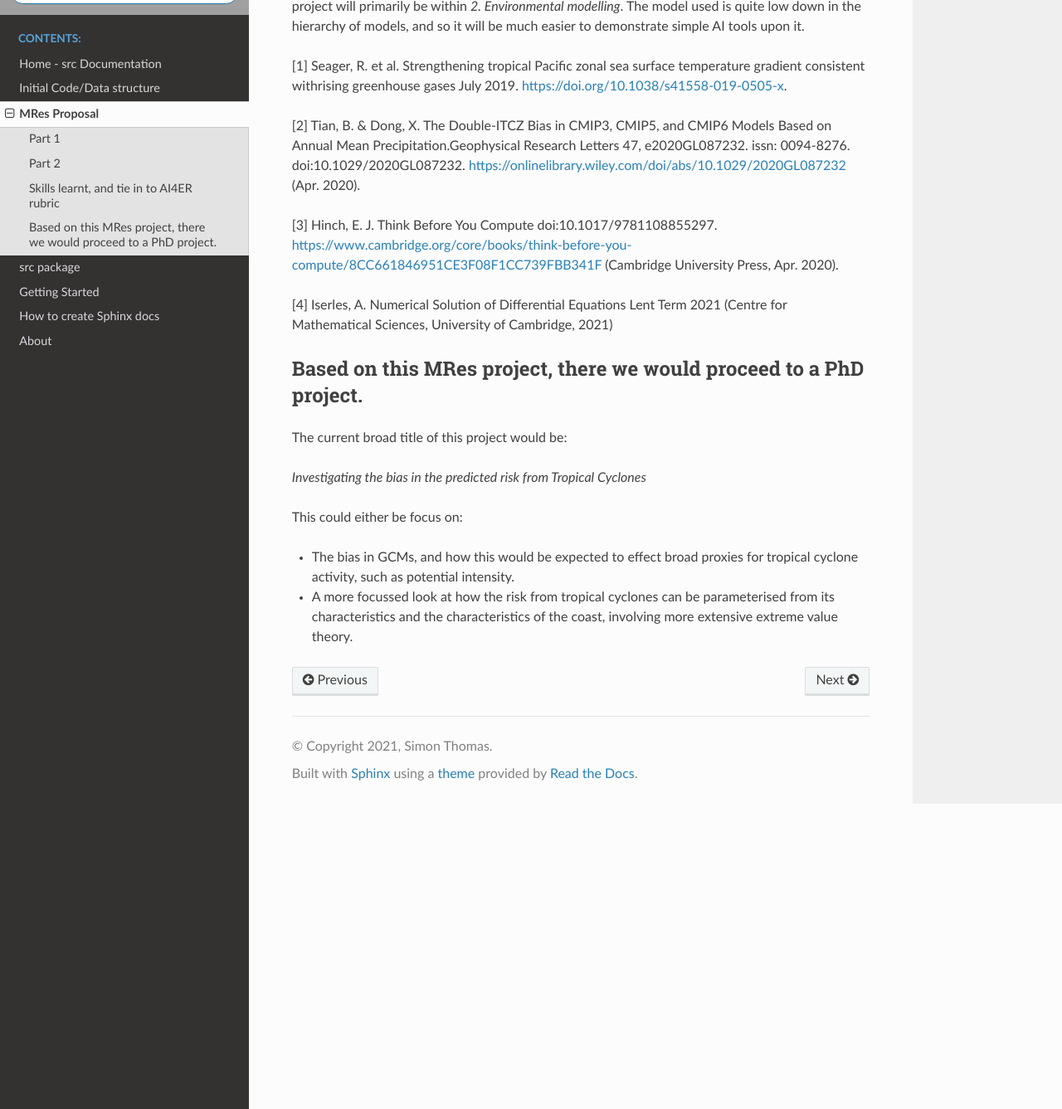
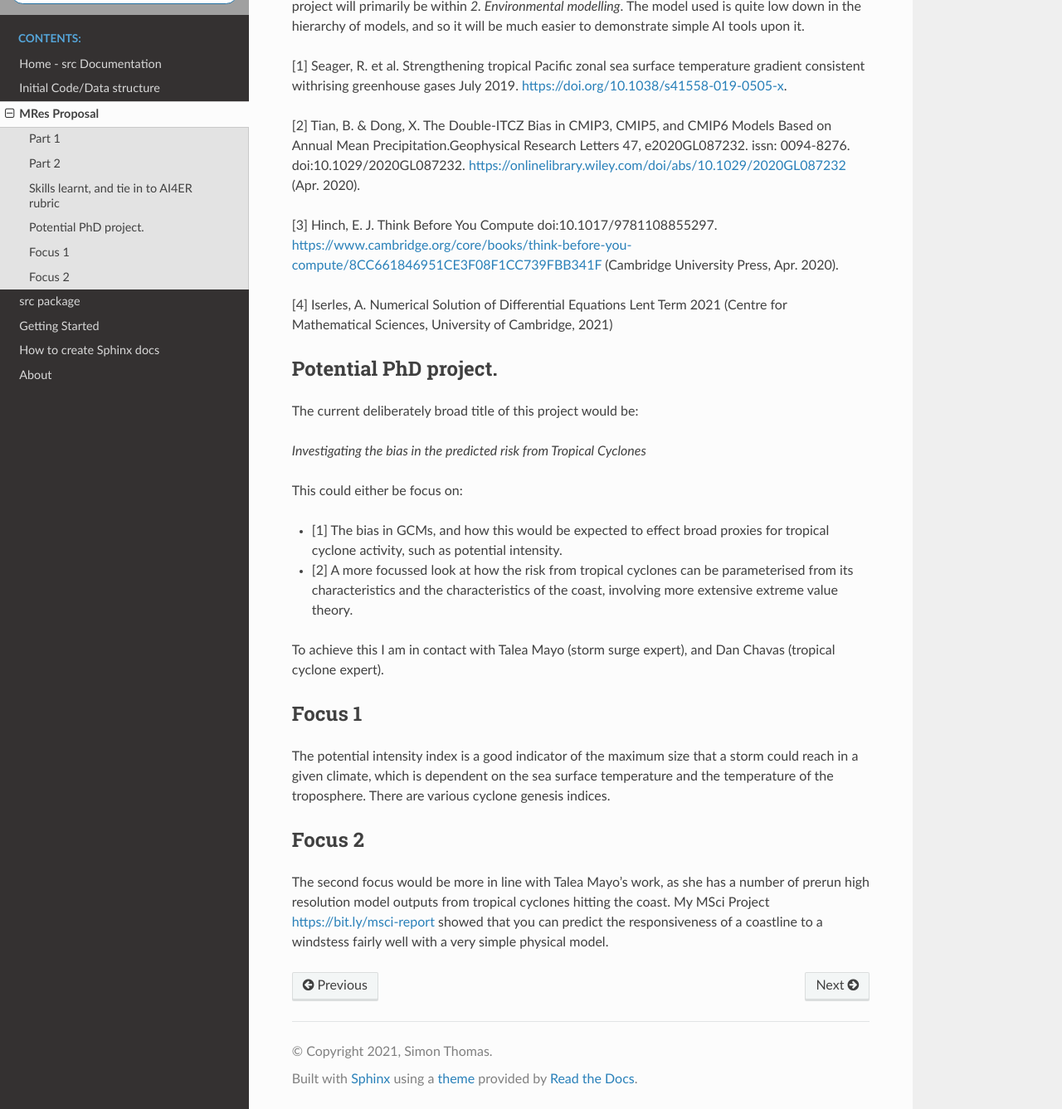
Before and after one commit to sdat2/seager19, a Sphinx documentation site: the page built from docs/MRes.md, in a window 1280 px wide and 1400 px high, scrolled down 1361 px, cut to the strip 63-1400 px from the top of the window. Shown: the whole strip at 83% size. Built offline with Sphinx 7.4.7 and the Read the Docs theme 2.0.0, drawn with Linux system fonts in a browser that asks for light colours.

Commit message:
adding focuses

```diff
--- a/docs/MRes.md
+++ b/docs/MRes.md
@@ -49,14 +49,37 @@ easier to demonstrate simple AI tools upon it.
 
 [4] Iserles, A. Numerical  Solution  of  Differential  Equations Lent Term 2021 (Centre for Mathematical Sciences, University of Cambridge, 2021)
 
-## Based on this MRes project, there we would proceed to a PhD project.
+## Potential PhD project.
 
-The current broad title of this project would be:
+The current deliberately broad title of this project would be:
 
 _Investigating the bias in the predicted risk from Tropical Cyclones_
 
 This could either be focus on:
 
- - The bias in GCMs, and how this would be expected to effect broad proxies for tropical cyclone activity, such as potential intensity.
- - A more focussed look at how the risk from tropical cyclones
-   can be parameterised from its characteristics and the characteristics of the coast, involving more extensive extreme value theory.
+ - [1] The bias in GCMs, and how this would be expected to effect broad proxies
+   for tropical cyclone activity, such as potential intensity.
+ - [2] A more focussed look at how the risk from tropical cyclones
+   can be parameterised from its characteristics and the characteristics of the coast,
+   involving more extensive extreme value theory.
+
+To achieve this I am in contact with Talea Mayo (storm surge expert), and Dan Chavas (tropical cyclone expert).
+
+## Focus 1
+
+The potential intensity index is a good indicator of the maximum size that a storm
+could reach in a given climate, which is dependent on the sea surface temperature and
+the temperature of the troposphere.
+There are various cyclone genesis indices.
+
+
+
+## Focus 2
+
+The second focus would be more in line
+with Talea Mayo's work, as she has a number
+of prerun high resolution model outputs
+from tropical cyclones hitting the coast.
+My MSci Project <https://bit.ly/msci-report>
+showed that you can predict the responsiveness of
+a coastline to a windstess fairly well with a very simple physical model.
```
Also changed, not shown: 1 other file.
